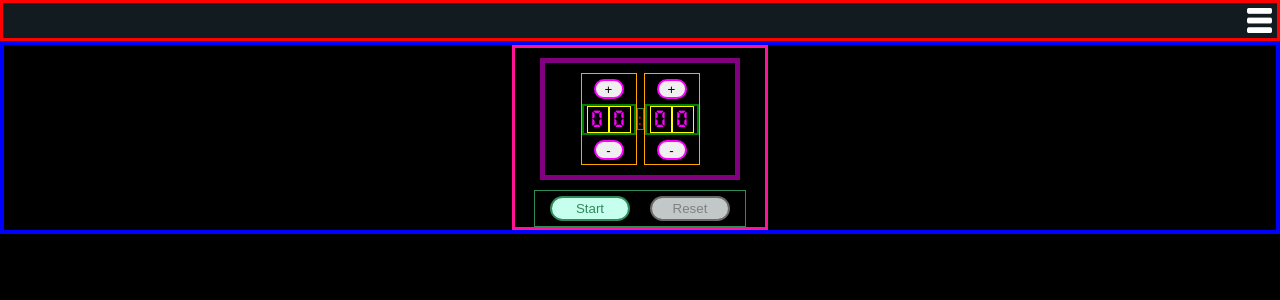
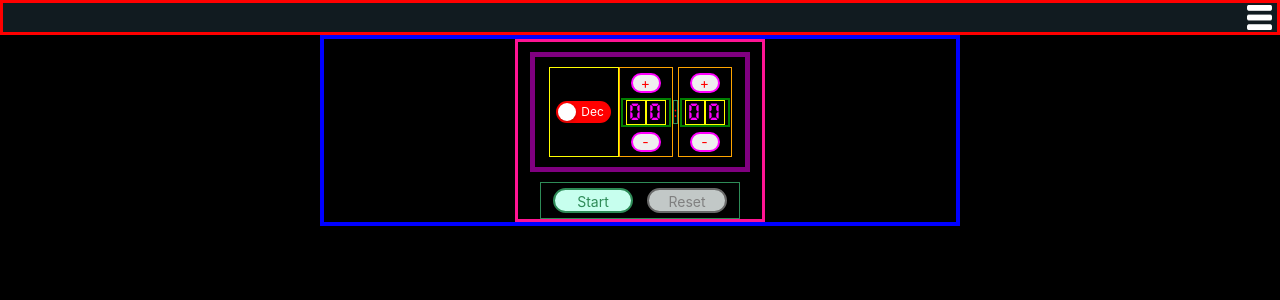
Before and after one commit to stevekutz/timer_React_Hooks, a React (Create React App) app in the folder app/: page / in a window 1280 px wide. Shown: the top 300 px of the page. Built offline with nearby package versions, Linux system fonts and the light colour scheme.

Commit message:
setting up UI for Switch to handle inc/dec

```diff
--- a/app/src/App.css
+++ b/app/src/App.css
@@ -1,8 +1,10 @@
+@import '~antd/dist/antd.css';
+
 /* * {
     box-sizing: boder-box;
 } */
 
-.App {
+/* .App {
   text-align: center;
   display: flex;
   flex-direction: column;
@@ -13,7 +15,7 @@
   justify-content: center;
   font-size: calc(10px + 2vmin);
   color: white;
-}
+} */
 
 /* .App-logo {
   height: 40vmin;
--- a/app/src/App.js
+++ b/app/src/App.js
@@ -6,6 +6,9 @@ import Menu from './comp/Menu';
 import {
     AppContainerDiv,
 } from './styled/app_styled';
+
+import { Slider } from 'antd';
+import './App.css';
 
 function App() {
   return (
--- a/app/src/comp/Timer.js
+++ b/app/src/comp/Timer.js
@@ -1,6 +1,5 @@
 import React, {useState, useEffect} from 'react';
 import TimerDisplay from './TimerDisplay';
-
 
 import {
     TimerContainerDiv,
@@ -112,7 +111,7 @@ const Timer = (props) => {
 
 
     //}, [])     // this is original Hook
-    }, [timerActive, timeVal]);   // refactored
+    }, [timerActive, timeVal, incTrue]);   // refactored
 
 
     useEffect( () => {
@@ -145,6 +144,8 @@ const Timer = (props) => {
                 incSec_handler = {incSec}
                 decSec_handler = {decSec}
 
+                incTrue = {incTrue}
+
             />
 
         </TimerContainerDiv>
--- a/app/src/comp/TimerDisplay.js
+++ b/app/src/comp/TimerDisplay.js
@@ -6,6 +6,7 @@ import {
     DisplayDigitTextDiv,
     DisplayTimeUnitContainerDiv,
     DisplayDigitsControllerContainer,
+    SwitchContainer,
     IncDecControlButton,
     TimerControlContainerDiv,
     StartStopButton,
@@ -13,6 +14,7 @@ import {
 
 } from '../styled/timer_display_style';
 
+import { Switch } from 'antd';
 
 const TimerDisplay = (props) => {
 
@@ -21,7 +23,13 @@ const TimerDisplay = (props) => {
     return (
         <DisplayContainerDiv>
             <DisplayDigitContainerDiv>
-
+                    <SwitchContainer>
+                        <Switch
+                            checkedChildren = "Inc"
+                            unCheckedChildren = "Dec"
+                            style = {{ backgroundColor: props.incTrue ? 'red' : 'green'}}
+                        />
+                    </SwitchContainer>
                 <DisplayDigitsControllerContainer>
                     <IncDecControlButton onClick = {props.incMin_handler}> + </IncDecControlButton>
                     <DisplayTimeUnitContainerDiv>
--- a/app/src/styled/app_styled.js
+++ b/app/src/styled/app_styled.js
@@ -4,7 +4,8 @@ import styled from 'styled-components';
     const AppContainerDiv = styled.div`
         // border: 5px solid green;
         height: 100vh;
-        width: 100vw;
+        // width: 100vw;
+        min-width: 500px;
         background: black;
         // display: flex;
 
--- a/app/src/styled/timer_display_style.js
+++ b/app/src/styled/timer_display_style.js
@@ -16,7 +16,8 @@ const DisplayContainerDiv = styled.div`
 const DisplayDigitContainerDiv = styled.div`
     border: 5px solid purple;
 
-    width: 170px;
+    // width: 170px;
+    width: 90%;
     display: flex;
     flex-direction: row;
     justify-content: center;
@@ -45,6 +46,10 @@ const DisplayDigitsControllerContainer = styled.div`
     width: 54px;
     height: 90px;
 
+`
+const SwitchContainer = styled(DisplayDigitsControllerContainer)`
+    border: 1px solid yellow;
+    width: 70px;
 `
 
 
@@ -160,6 +165,7 @@ export {
     DisplayDigitTextDiv,
     DisplayTimeUnitContainerDiv,
     DisplayDigitsControllerContainer,
+    SwitchContainer,
     IncDecControlButton,
     TimerControlContainerDiv,
     TimerControlButton,
--- a/app/src/styled/timer_style.js
+++ b/app/src/styled/timer_style.js
@@ -2,8 +2,10 @@ import styled from 'styled-components';
 
 const TimerContainerDiv = styled.div`
     border: 4px solid blue;
-
-
+    display: flex;
+    justifyContent: 'flex-end';
+    width: 50%;
+    margin: 0 auto;
     // background: darkslategrey;
 
 
```
